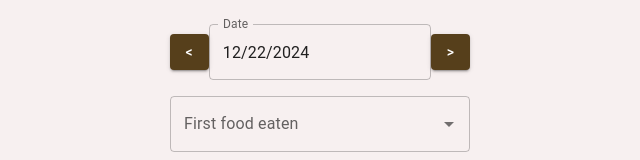
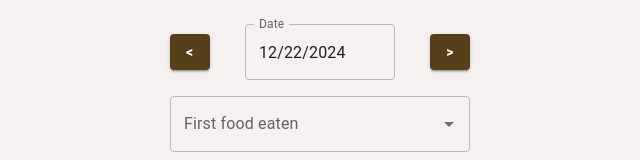
Before and after one commit to MFazio23/fazio-stomach-tracker, a React (Vite) app: page / in a window 1280 px wide. Shown: the top 160 px of the page, without its empty margins (320-960 px from the left). Built offline with nearby package versions, Linux system fonts and the light colour scheme; no server answers.

Commit message:
Add a snackbar, fix the date size

```diff
--- a/src/AppView.tsx
+++ b/src/AppView.tsx
@@ -1,4 +1,4 @@
-import {Box, Paper} from '@mui/material';
+import {Box, Paper, Snackbar} from '@mui/material';
 import {useCallback, useEffect, useState} from 'react';
 import {BottomNav} from './BottomNav';
 import {TrackerScreen} from './screens/TrackerScreen';
@@ -12,7 +12,7 @@ import {auth, getTrackingDataForDay, saveTrackingDataForDay} from './firebase';
 export function AppView() {
     const [currentUserId, setCurrentUser] = useState<string>(localStorage.getItem('userId') || '');
     const [currentTab, setCurrentTab] = useState<TabName>('tracker');
-    const [currentFirebaseUser, setCurrentFirebaseUser] = useState(auth.currentUser);
+    //const [currentFirebaseUser, setCurrentFirebaseUser] = useState(auth.currentUser);
     const [currentDate, setCurrentDate] = useState<Dayjs | null>(dayjs());
     const [foodEaten, setFoodEaten] = useState<Food | null>(null);
     const [urgency, setUrgency] = useState(0);
@@ -21,9 +21,12 @@ export function AppView() {
     const [hadCaffeine, setHadCaffeine] = useState(false);
     const [notes, setNotes] = useState('');
 
+    const [isSnackbarOpen, setIsSnackbarOpen] = useState(false);
+    const [snackbarMessage, setSnackbarMessage] = useState('');
+
     useEffect(() => {
         auth.onAuthStateChanged((user) => {
-            setCurrentFirebaseUser(user);
+            //setCurrentFirebaseUser(user);
             console.log("Firebase user", user);
         });
     }, []);
@@ -66,6 +69,15 @@ export function AppView() {
         setNotes(newNotes);
     }
 
+    const handleSnackbar = (message: string) => {
+        setSnackbarMessage(message);
+        setIsSnackbarOpen(true);
+    }
+
+    const handleSnackbarClose = () => {
+        setIsSnackbarOpen(false);
+    }
+
     const handleSave = async () => {
         const dayTracking = {
             foodEatenId: foodEaten?.id ?? '',
@@ -77,7 +89,13 @@ export function AppView() {
         }
 
         if (currentDate != null) {
-            await saveTrackingDataForDay(currentUserId, currentDate.format("YYYY-MM-DD"), dayTracking);
+            try {
+                await saveTrackingDataForDay(currentUserId, currentDate.format("YYYY-MM-DD"), dayTracking);
+                handleSnackbar("Data saved");
+            } catch (e) {
+                console.error("Error saving data", e);
+                handleSnackbar("Error saving data");
+            }
         }
     }
 
@@ -139,6 +157,9 @@ export function AppView() {
                 <Paper sx={{position: 'fixed', bottom: 0, left: 0, right: 0}} elevation={3}>
                     <BottomNav changeCurrentTab={handleChangeCurrentTab} currentTab={currentTab}/>
                 </Paper>
+
+                <Snackbar open={isSnackbarOpen} onClose={handleSnackbarClose} message={snackbarMessage}
+                          autoHideDuration={3000}/>
             </Box>
         </main>
     )
--- a/src/components/tracker/DateComponent.tsx
+++ b/src/components/tracker/DateComponent.tsx
@@ -15,11 +15,12 @@ export const DateComponent = ({date, onDateChange}: DateComponentProps) => {
     }
     return (
         <Box display="flex" alignItems="center" justifyContent="space-between" width={300}>
-            <Button variant="contained" onClick={changeDate(-1)} sx={{minWidth: 32}}>{"<"}</Button>
+            <Button variant="contained" onClick={changeDate(-1)} sx={{minWidth: 32, fontWeight: 'bold'}}>{"<"}</Button>
             <LocalizationProvider dateAdapter={AdapterDayjs}>
-                <DatePicker label="Date" value={date} onChange={onDateChange} closeOnSelect={true}/>
+                <DatePicker label="Date" value={date} onChange={onDateChange} closeOnSelect={true}
+                            sx={{maxWidth: 150}}/>
             </LocalizationProvider>
-            <Button variant="contained" onClick={changeDate(1)} sx={{minWidth: 32}}>{">"}</Button>
+            <Button variant="contained" onClick={changeDate(1)} sx={{minWidth: 32, fontWeight: 'bold'}}>{">"}</Button>
         </Box>
     );
 }
```
